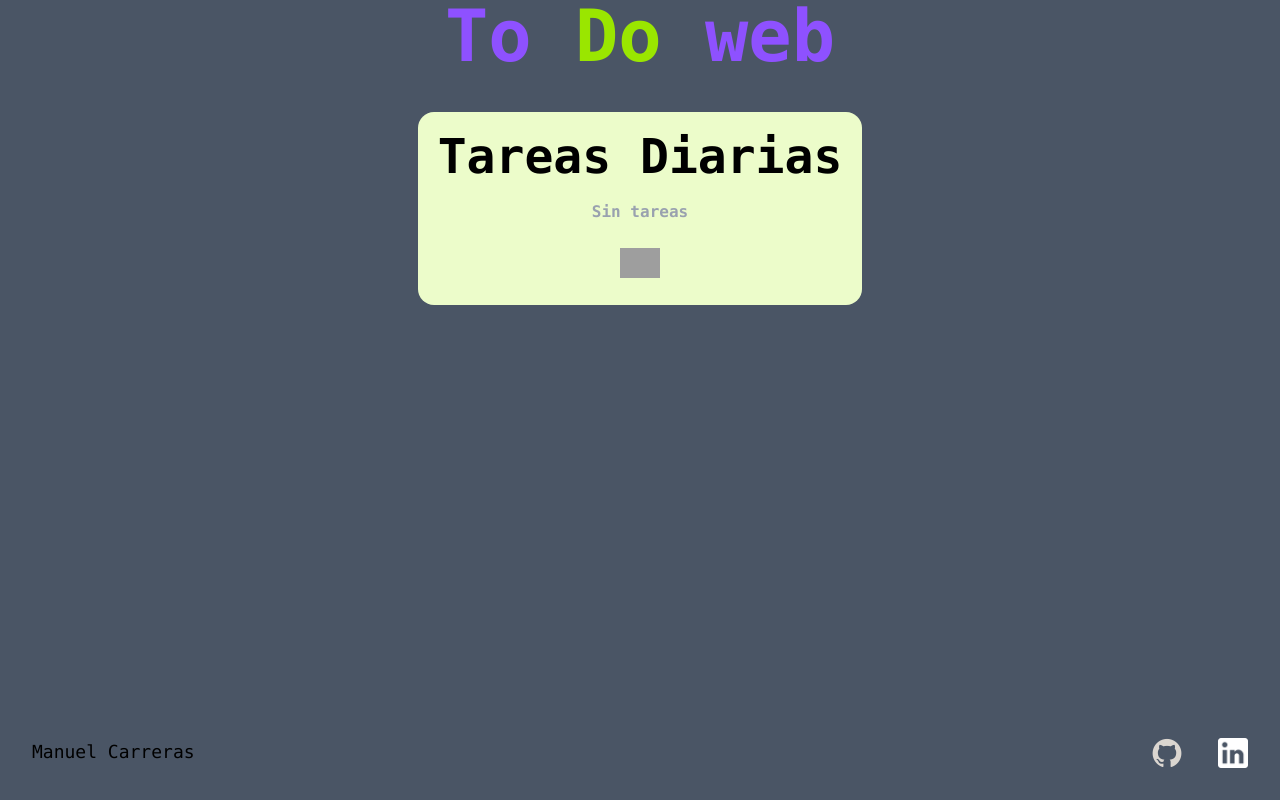
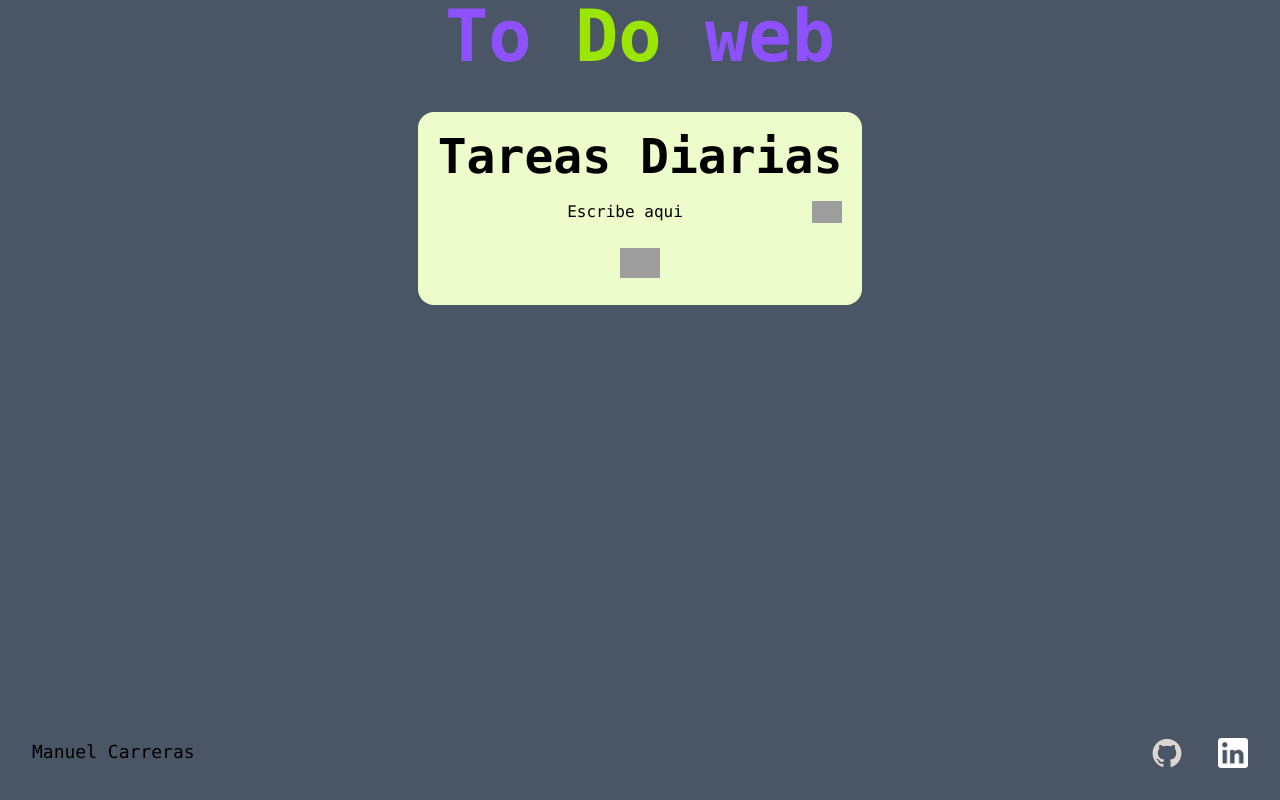
Before and after one commit to ManuGolem/ToDoWebReact, a React (Vite) app: page / in a window 1280 px wide. Both pictures are taken after a click on the button 640 px from the left and 251 px from the top of the page. Built offline with nearby package versions, Linux system fonts and the light colour scheme; grey boxes are pictures that could not be loaded.

Commit message:
add some changes

```diff
--- /dev/null
+++ b/src/Components/CampoTarea.jsx
@@ -0,0 +1,15 @@
+export function CampoTarea({ id, remove }) {
+	function removeTarea() {
+		remove(id);
+	}
+	return (
+		<div className="flex justify-center">
+			<p contentEditable="true" className="no-underline outline-none border-none ml-auto">
+				Escribe aqui
+			</p>
+			<button onClick={removeTarea} className="ml-auto hover:scale-125 hover:cursor-pointer">
+				<img className="w-[30px]" src="/delete.svg" alt="remove" />
+			</button>
+		</div>
+	);
+}
--- a/src/Components/Tarea.jsx
+++ b/src/Components/Tarea.jsx
@@ -1,12 +1,31 @@
+import { useState } from "react";
+import { CampoTarea } from "./CampoTarea";
 export function Tarea({ text }) {
+	const [tareas, setTareas] = useState([]);
+	const hayTareas = tareas.length;
+	const claseParrafos = hayTareas
+		? "text-center text-gray-400 font-bold hidden"
+		: "text-center text-gray-400 font-bold block";
+	function agregarNota() {
+		const id = tareas.length;
+		setTareas([...tareas, { id }]);
+	}
+	function removeTarea(id) {
+		setTareas(tareas.filter((tarea) => tarea.id !== id));
+	}
 	return (
 		<div className="bg-lime-100 rounded-2xl p-5 grid justify-center items-center">
 			<h1 className="text-5xl font-bold text-center">Tareas {text}</h1>
 			<div className="mt-5 text-center">
-				<p className="text-center text-gray-400 font-bold">Sin tareas</p>
-				<button className="pt-6">
-                    <img className="w-[40px] text-white hover:scale-125 hover:cursor-pointer"src="/add.svg"/>
-                </button>
+				<p className={claseParrafos}>Sin tareas</p>
+				<div>
+					{tareas.map((tarea) => (
+						<CampoTarea key={tarea.id} id={tarea.id} remove={removeTarea} />
+					))}
+				</div>
+				<button className="pt-6" onClick={agregarNota}>
+					<img className="w-[40px] text-white hover:scale-125 hover:cursor-pointer" src="/add.svg" />
+				</button>
 			</div>
 		</div>
 	);
```
Also changed, not shown: src/Components/ButtonLink.jsx (+22 -10 lines), src/main.jsx (+4 -6 lines), 1 other file (tests, documents, lock files or other folders).
